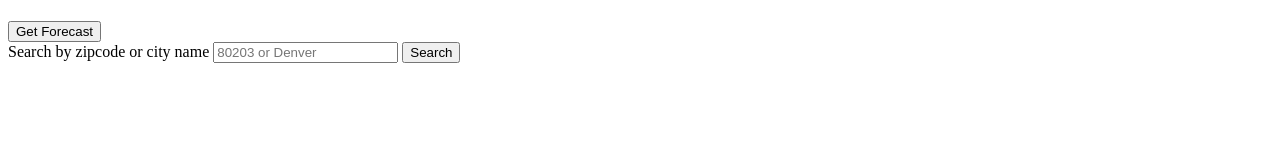
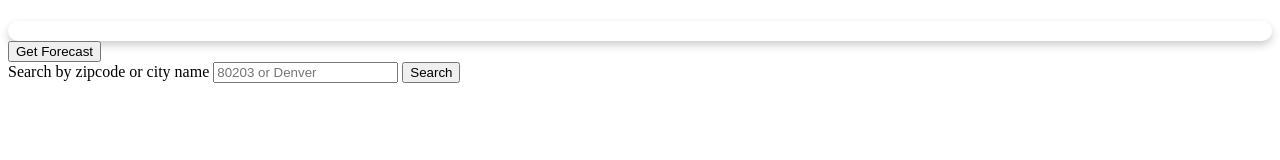
Before and after one commit to TatiaB-dev/simply-weather, a plain HTML site: page index.html in a window 1280 px wide. Drawn offline with nearby package versions, Linux system fonts and the light colour scheme; no server answers.

Commit message:
minor styling to results div

```diff
--- a/index.html
+++ b/index.html
@@ -14,8 +14,8 @@
     <main>
         <section>
             <div id="js-date">
-                <ul id="js-results" class="results">
-                </ul>
+                <div id="js-results" class="results">
+                </div>
             </div>
             <div>
                 <button id="js-forecast-btn">Get Forecast</button>
--- a/style.css
+++ b/style.css
@@ -1,13 +1,8 @@
-/* .results ul {
-    list-style-type: none;
-    border: 1px solid black;
-    border-radius: 5px;
-    margin: 10px;
+.results {
+    box-shadow: 0 4px 8px 0 rgba(0,0,0,0.2);
+    border-radius: 10px;
+    padding: 10px;
 }
-
-.results li:last-child {
-    padding-bottom: 10px;
-} */
 
 .main-weather {
     display: flex;
```
